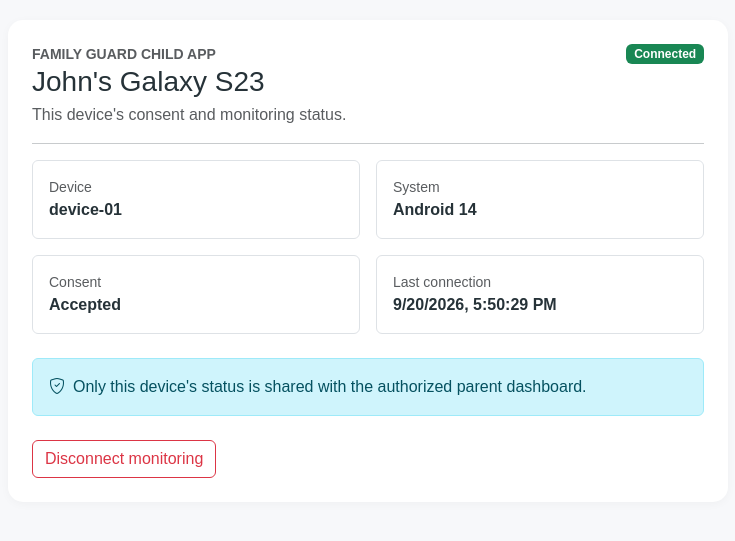
After one commit to familyguard2027-beep/Family-Guard, a Django app: page /child/dashboard/086d767d-13e4-48fe-af3d-7faab553ca56/ in a window 1280 px wide. The commit adds this page. Shown: the top 541 px of the page, without its empty margins (272-1007 px from the left). Run offline with Django 5.2, Linux system fonts and the light colour scheme; data comes from the database, SQL or seed files in the repository.

Commit message:
new commit

```diff
--- a/family_guard/urls.py
+++ b/family_guard/urls.py
@@ -14,7 +14,9 @@ urlpatterns = [
     path('dashboard/', monitor_views.index, name='dashboard'),
     path('pages/<str:page_name>/', monitor_views.page_view, name='page_view'),
     path('child/consent/<uuid:pairing_token>/', monitor_views.child_consent_view, name='child_consent'),
+    path('child/dashboard/<uuid:pairing_token>/', monitor_views.child_dashboard_view, name='child_dashboard'),
     path('api/', include('monitor.urls')),
     path('manifest.json', monitor_views.manifest_view, name='manifest'),
+    path('child/manifest/<uuid:pairing_token>.json', monitor_views.child_manifest_view, name='child_manifest'),
     path('sw.js', monitor_views.service_worker_view, name='sw'),
 ] + static(settings.STATIC_URL, document_root=settings.STATIC_ROOT)
--- a/monitor/models.py
+++ b/monitor/models.py
@@ -17,6 +17,7 @@ class Device(models.Model):
     hidden_on_child = models.BooleanField(default=False)
     is_active = models.BooleanField(default=False)
     enrolled_at = models.DateTimeField(auto_now_add=True)
+    last_seen = models.DateTimeField(null=True, blank=True)
 
     class Meta:
         ordering = ['name']
--- /dev/null
+++ b/monitor/templates/child/dashboard.html
@@ -0,0 +1,79 @@
+{% load static %}
+<!doctype html>
+<html lang="en">
+<head>
+  <meta charset="utf-8">
+  <meta name="viewport" content="width=device-width,initial-scale=1">
+  <title>{{ device.name }} - Family Guard</title>
+  <link rel="manifest" href="/child/manifest/{{ device.pairing_token }}.json">
+  <link rel="stylesheet" href="https://cdn.jsdelivr.net/npm/bootstrap@5.3.3/dist/css/bootstrap.min.css">
+  <link rel="stylesheet" href="https://cdn.jsdelivr.net/npm/bootstrap-icons@1.11.3/font/bootstrap-icons.css">
+  <link rel="stylesheet" href="{% static 'css/app.css' %}">
+</head>
+<body>
+  <main class="page-content child-dashboard">
+    <div class="panel p-4 mx-auto" style="max-width: 720px;">
+      <div class="d-flex align-items-start justify-content-between gap-3 flex-wrap">
+        <div>
+          <div class="text-uppercase small text-muted fw-bold">Family Guard child app</div>
+          <h1 class="h3 mb-1">{{ device.name }}</h1>
+          <p class="text-muted mb-0">This device's consent and monitoring status.</p>
+        </div>
+        <span id="statusBadge" class="badge text-bg-success">Connected</span>
+      </div>
+      <hr>
+      <div class="row g-3">
+        <div class="col-sm-6"><div class="border rounded p-3"><small class="text-muted d-block">Device</small><strong>{{ device.device_id }}</strong></div></div>
+        <div class="col-sm-6"><div class="border rounded p-3"><small class="text-muted d-block">System</small><strong>{{ device.os }}</strong></div></div>
+        <div class="col-sm-6"><div class="border rounded p-3"><small class="text-muted d-block">Consent</small><strong id="consentState">Accepted</strong></div></div>
+        <div class="col-sm-6"><div class="border rounded p-3"><small class="text-muted d-block">Last connection</small><strong id="lastSeen">Just now</strong></div></div>
+      </div>
+      <div class="alert alert-info mt-4 mb-0"><i class="bi bi-shield-check me-2"></i>Only this device's status is shared with the authorized parent dashboard.</div>
+      <div class="d-flex gap-2 flex-wrap mt-4">
+        <button id="disconnectBtn" class="btn btn-outline-danger" type="button">Disconnect monitoring</button>
+        <button id="reconnectBtn" class="btn btn-success d-none" type="button">Reconnect monitoring</button>
+      </div>
+    </div>
+  </main>
+  <form id="csrfForm" class="d-none">{% csrf_token %}</form>
+  <script>
+    const token = '{{ device.pairing_token }}';
+    const statusUrl = `/api/child/${token}/status/`;
+    const heartbeatUrl = `/api/child/${token}/heartbeat/`;
+    const controlUrl = `/api/child/${token}/control/`;
+    const csrfToken = document.querySelector('[name=csrfmiddlewaretoken]').value;
+    const badge = document.getElementById('statusBadge');
+    const lastSeen = document.getElementById('lastSeen');
+    const disconnectButton = document.getElementById('disconnectBtn');
+    const reconnectButton = document.getElementById('reconnectBtn');
+
+    function applyStatus(device) {
+      const active = Boolean(device.is_active);
+      badge.textContent = active ? 'Connected' : 'Disconnected';
+      badge.className = `badge ${active ? 'text-bg-success' : 'text-bg-secondary'}`;
+      lastSeen.textContent = device.last_seen ? new Date(device.last_seen).toLocaleString() : 'Not connected';
+      disconnectButton.classList.toggle('d-none', !active);
+      reconnectButton.classList.toggle('d-none', active);
+    }
+    async function refreshStatus() {
+      const response = await fetch(statusUrl, { credentials: 'same-origin', cache: 'no-store' });
+      if (response.ok) applyStatus((await response.json()).device);
+    }
+    async function heartbeat() {
+      await fetch(heartbeatUrl, { method: 'POST', credentials: 'same-origin', headers: { 'X-CSRFToken': csrfToken } });
+      refreshStatus().catch(() => {});
+    }
+    async function control(action) {
+      const form = new FormData();
+      form.append('action', action);
+      const response = await fetch(controlUrl, { method: 'POST', body: form, credentials: 'same-origin', headers: { 'X-CSRFToken': csrfToken } });
+      if (response.ok) await refreshStatus();
+    }
+    disconnectButton.addEventListener('click', () => control('disconnect').catch(() => {}));
+    reconnectButton.addEventListener('click', () => control('reconnect').catch(() => {}));
+    refreshStatus().catch(() => {});
+    heartbeat().catch(() => {});
+    setInterval(() => { if (!document.hidden) heartbeat().catch(() => {}); }, 15000);
+  </script>
+</body>
+</html>
--- a/monitor/urls.py
+++ b/monitor/urls.py
@@ -15,4 +15,7 @@ urlpatterns = [
     path('profile/', views.profile_api, name='profile_api'),
     path('pairing-code/', views.pairing_code_api, name='pairing-code'),
     path('bind-device/', views.bind_device, name='bind-device'),
+    path('child/<uuid:pairing_token>/status/', views.child_status_api, name='child-status'),
+    path('child/<uuid:pairing_token>/heartbeat/', views.child_heartbeat_api, name='child-heartbeat'),
+    path('child/<uuid:pairing_token>/control/', views.child_control_api, name='child-control'),
 ]
--- a/monitor/views.py
+++ b/monitor/views.py
@@ -12,6 +12,7 @@ from django.views.decorators.cache import never_cache
 from django.views.decorators.http import require_http_methods
 from django.db.models import Count, Max
 from django.db import IntegrityError
+from django.utils import timezone
 
 from .models import Activity, CallRecord, Device, SMSMessage, WhatsAppMessage
 
@@ -32,6 +33,7 @@ def _device_to_dict(device):
         'pairing_token': str(device.pairing_token),
         'consent_accepted': device.consent_accepted,
         'consent_required': device.consent_required,
+        'last_seen': device.last_seen.isoformat() if device.last_seen else None,
         'visible_on_child': device.visible_on_child,
         'hidden_on_child': device.hidden_on_child,
         'is_active': device.is_active,
@@ -244,11 +246,12 @@ def bind_device(request):
             existing_device.risk_level = risk_level
             existing_device.pairing_code = pairing_code
             existing_device.pairing_token = pairing_token
-            existing_device.consent_accepted = True
+            existing_device.consent_accepted = False
             existing_device.consent_required = True
             existing_device.visible_on_child = True
             existing_device.hidden_on_child = False
-            existing_device.is_active = True
+            existing_device.is_active = False
+            existing_device.last_seen = None
             existing_device.save()
             created = False
             device = existing_device
@@ -262,11 +265,11 @@ def bind_device(request):
                 risk_level=risk_level,
                 pairing_code=pairing_code,
                 pairing_token=pairing_token,
-                consent_accepted=True,
+                consent_accepted=False,
                 consent_required=True,
                 visible_on_child=True,
                 hidden_on_child=False,
-                is_active=True,
+                is_active=False,
             )
             created = True
     except IntegrityError:
@@ -289,6 +292,9 @@ def child_consent_view(request, pairing_token):
     except Device.DoesNotExist:
         return HttpResponse('Pairing token not found', status=404)
 
+    if request.method == 'GET' and device.consent_accepted and device.is_active:
+        return HttpResponseRedirect(f'/child/dashboard/{device.pairing_token}/')
+
     if request.method == 'POST':
         accepted = request.POST.get('consent_accepted') == 'on'
         if accepted:
@@ -297,11 +303,85 @@ def child_consent_view(request, pairing_token):
             device.visible_on_child = True
             device.hidden_on_child = False
             device.is_active = True
-            device.save(update_fields=['consent_accepted', 'consent_required', 'visible_on_child', 'hidden_on_child', 'is_active'])
-            return HttpResponseRedirect('/')
+            device.last_seen = timezone.now()
+            device.save(update_fields=['consent_accepted', 'consent_required', 'visible_on_child', 'hidden_on_child', 'is_active', 'last_seen'])
+            return HttpResponseRedirect(f'/child/dashboard/{device.pairing_token}/')
         return render(request, 'child/consent.html', {'device': device, 'error': 'Consent required to activate safety monitoring.'})
 
     return render(request, 'child/consent.html', {'device': device})
+
+
+def child_dashboard_view(request, pairing_token):
+    try:
+        device = Device.objects.get(pairing_token=pairing_token)
+    except Device.DoesNotExist:
+        return HttpResponse('Pairing token not found', status=404)
+    if not device.consent_accepted or not device.is_active:
+        return HttpResponseRedirect(f'/child/consent/{device.pairing_token}/')
+    device.last_seen = timezone.now()
+    device.connection_status = 'Online'
+    device.save(update_fields=['last_seen', 'connection_status'])
+    return render(request, 'child/dashboard.html', {'device': device})
+
+
+def _child_device(pairing_token):
+    try:
+        return Device.objects.get(pairing_token=pairing_token)
+    except Device.DoesNotExist:
+        return None
+
+
+def child_status_api(request, pairing_token):
+    device = _child_device(pairing_token)
+    if device is None:
+        return JsonResponse({'detail': 'Pairing token not found'}, status=404)
+    return JsonResponse({
+        'device': {
+            'name': device.name,
+            'device_id': device.device_id,
+            'os': device.os,
+            'battery': device.battery,
+            'connection_status': device.connection_status,
+            'consent_accepted': device.consent_accepted,
+            'is_active': device.is_active,
+            'last_seen': device.last_seen.isoformat() if device.last_seen else None,
+        },
+    })
+
+
+@require_http_methods(['POST'])
+def child_heartbeat_api(request, pairing_token):
+    device = _child_device(pairing_token)
+    if device is None:
+        return JsonResponse({'detail': 'Pairing token not found'}, status=404)
+    if not device.consent_accepted:
+        return JsonResponse({'detail': 'Consent is required before monitoring can start.'}, status=403)
+    if device.is_active:
+        device.last_seen = timezone.now()
+        device.connection_status = 'Online'
+        device.save(update_fields=['last_seen', 'connection_status'])
+    return JsonResponse({'ok': True, 'is_active': device.is_active})
+
+
+@require_http_methods(['POST'])
+def child_control_api(request, pairing_token):
+    device = _child_device(pairing_token)
+    if device is None:
+        return JsonResponse({'detail': 'Pairing token not found'}, status=404)
+    if not device.consent_accepted:
+        return JsonResponse({'detail': 'Consent is required before monitoring can start.'}, status=403)
+    action = request.POST.get('action')
+    if action == 'disconnect':
+        device.is_active = False
+        device.connection_status = 'Disconnected'
+    elif action == 'reconnect':
+        device.is_active = True
+        device.connection_status = 'Online'
+        device.last_seen = timezone.now()
+    else:
+        return JsonResponse({'detail': 'Unknown device action.'}, status=400)
+    device.save(update_fields=['is_active', 'connection_status', 'last_seen'])
+    return JsonResponse({'ok': True, 'is_active': device.is_active, 'connection_status': device.connection_status})
 
 
 @login_required(login_url='/login/')
@@ -353,5 +433,24 @@ def manifest_view(request):
     return HttpResponse(open(os.path.join(os.getcwd(), 'manifest.json'), 'rb'), content_type='application/manifest+json')
 
 
+def child_manifest_view(request, pairing_token):
+    device = _child_device(pairing_token)
+    if device is None:
+        return JsonResponse({'detail': 'Pairing token not found'}, status=404)
+    return JsonResponse({
+        'name': f'Family Guard - {device.name}',
+        'short_name': device.name[:12],
+        'start_url': f'/child/dashboard/{device.pairing_token}/',
+        'scope': '/',
+        'display': 'standalone',
+        'background_color': '#f7f8fa',
+        'theme_color': '#ff982f',
+        'icons': [
+            {'src': '/static/icons/icon-192.png', 'sizes': '192x192', 'type': 'image/png'},
+            {'src': '/static/icons/icon-512.png', 'sizes': '512x512', 'type': 'image/png'},
+        ],
+    }, content_type='application/manifest+json')
+
+
 def service_worker_view(request):
     return HttpResponse(open(os.path.join(os.getcwd(), 'sw.js'), 'rb'), content_type='application/javascript')
```
Also changed, not shown: monitor/templates/assets/css/app.css (+33 -0 lines), monitor/templates/assets/js/app.js (+27 -2 lines), monitor/templates/index.html (+5 -23 lines), monitor/tests.py (+41 -0 lines), monitor/migrations/0003_device_last_seen.py (added).
